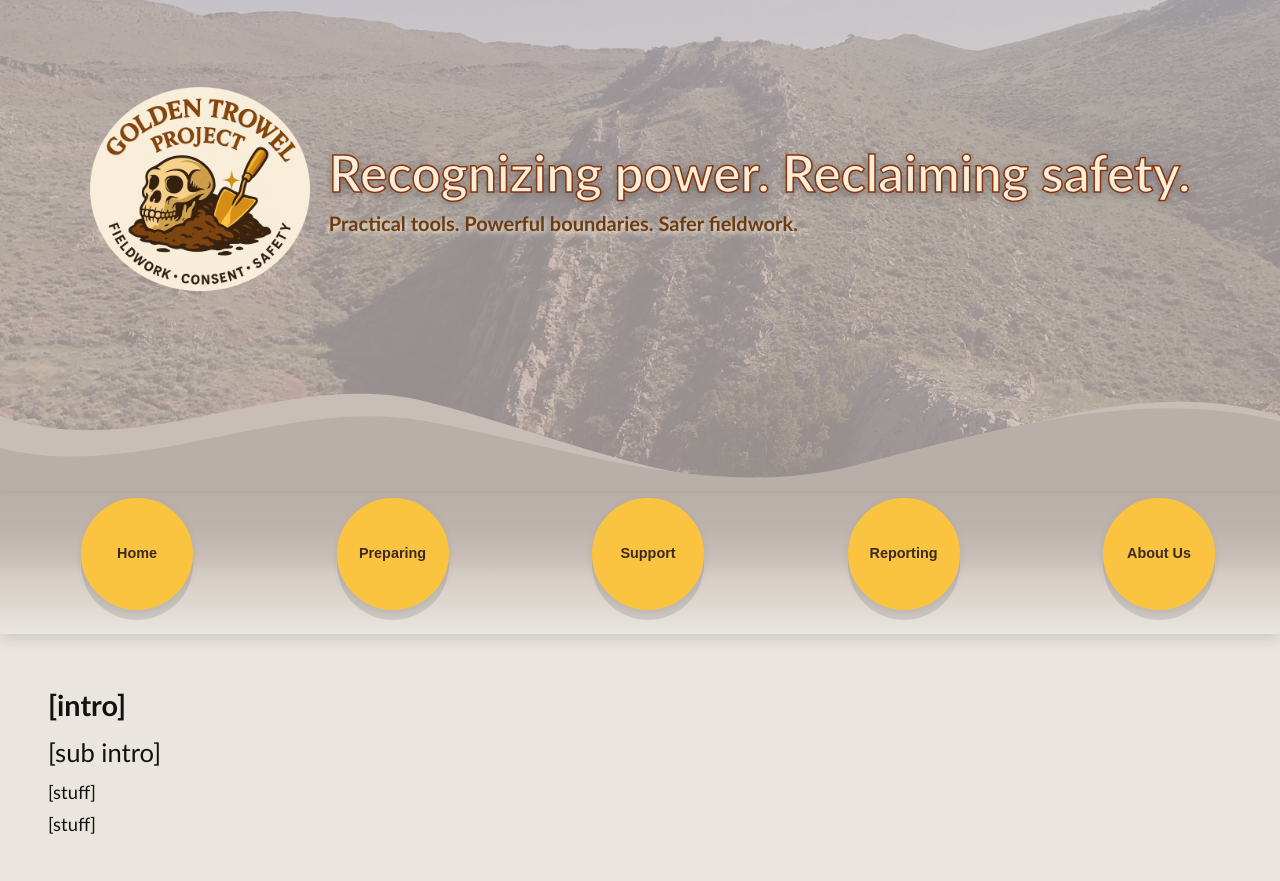
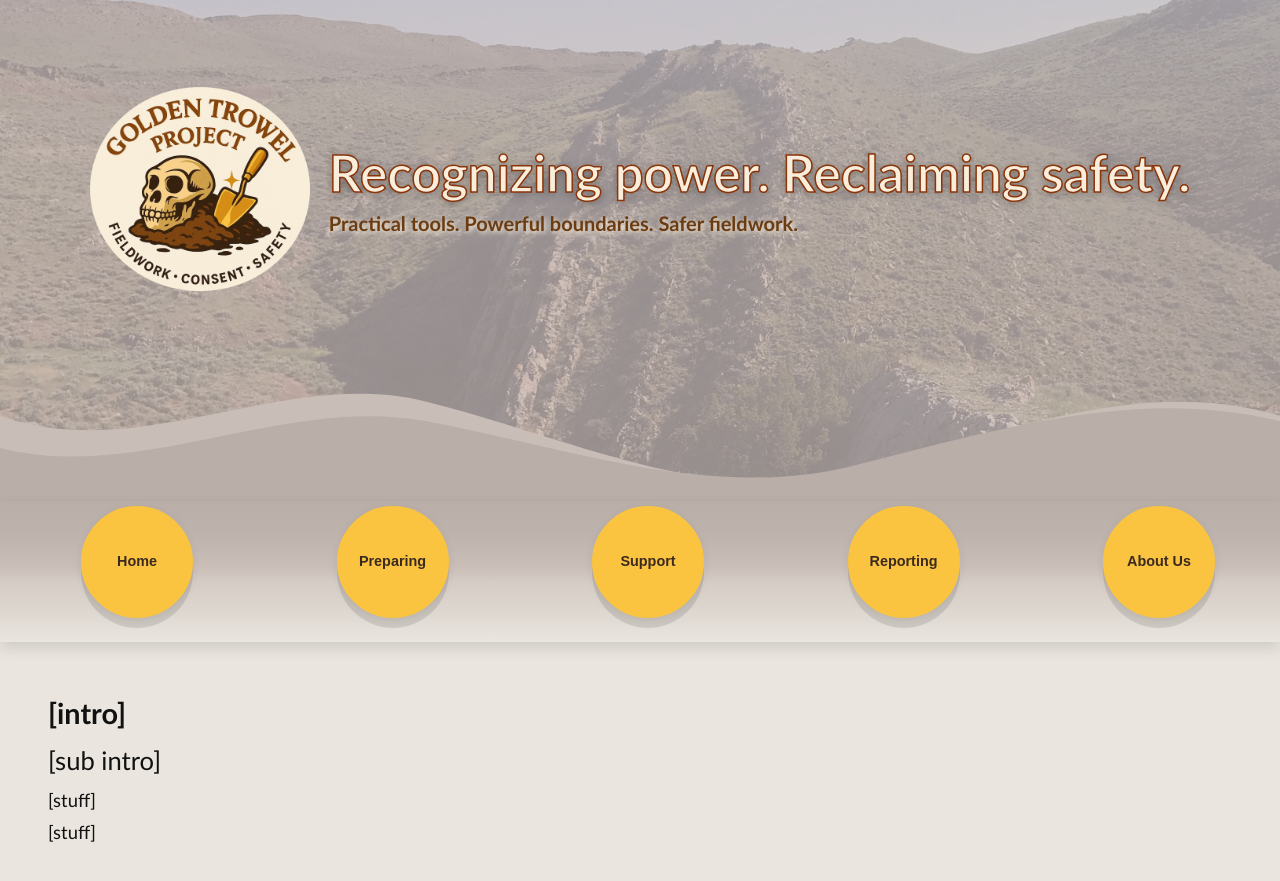
Before and after one commit to AnthroSafetyWarrior/GoldenTrowelProject, a Jekyll site: the page built from _pages/contact.html, in a window 1280 px wide. Shown: the top 881 px of the page. Built offline with Jekyll 4.4.1, drawn with Linux system fonts in a browser that asks for light colours.

Commit message:
updating name

```diff
--- a/_layouts/default.html
+++ b/_layouts/default.html
@@ -111,7 +111,7 @@ header.hero::before{
 .hero-wave{ position:relative; }
 /* space between the wave and the gradient band */
 /* One token, used by both the wave and the sticky band */
-.hero-wave{ --seam-gap: clamp(6px, 0.8vw, 8px); }
+.hero-wave{ --seam-gap: clamp(6px); }
 
 /* The wave pulls the next band upward by exactly this amount */
 .hero-wave svg{
```
